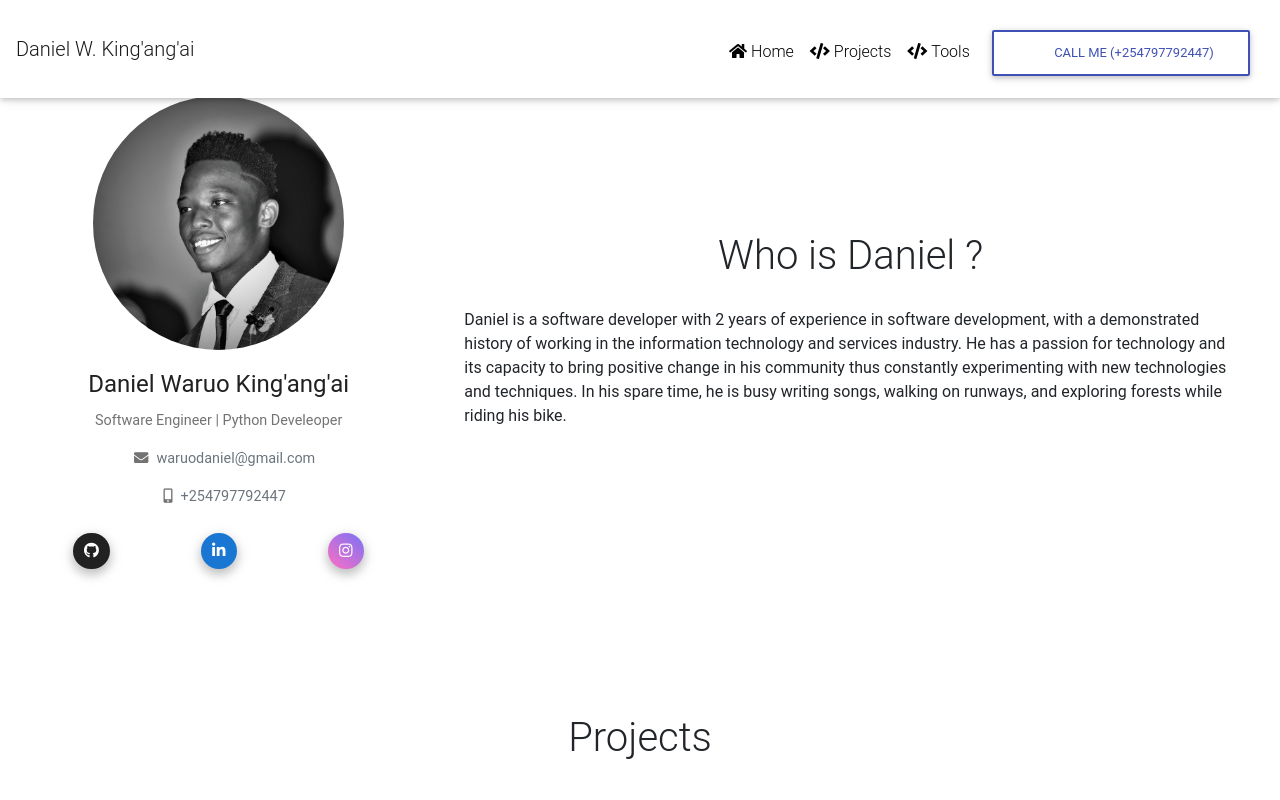
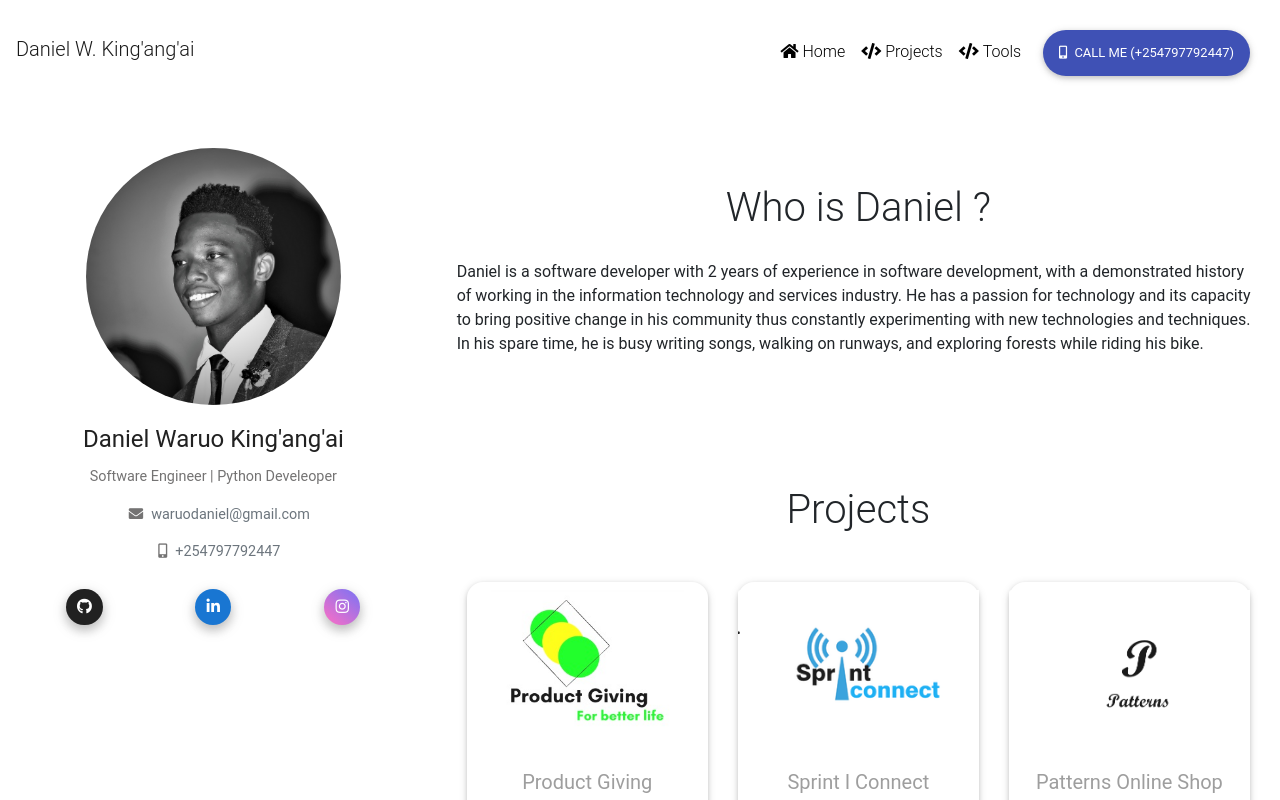
Before and after one commit to daniel-waruo/daniel-waruo-site, a Next.js app: page / in a window 1280 px wide. Shown: the top 800 px of the page. Built offline with nearby package versions, Linux system fonts and the light colour scheme.

Commit message:
feat: improved the userface

```diff
--- a/components/JumbotronSection/PictureCard.js
+++ b/components/JumbotronSection/PictureCard.js
@@ -34,7 +34,9 @@ export default () => (
       <MDBRow center>
         <MDBCol>
           <MDBAnimation type={"fadeInLeft"} delay={'0.2s'}>
-            <MDBBtn tag="a" size="sm" className={"btn-floating"} target={'_blank'}
+            <MDBBtn tag="a" size="sm"
+                    className={"btn-floating"}
+                    target={'_blank'}
                     href={"https://github.com/daniel-waruo"} color={"dark"}>
               <MDBIcon fab icon="github"/>
             </MDBBtn>
--- a/components/JumbotronSection/index.js
+++ b/components/JumbotronSection/index.js
@@ -1,6 +1,5 @@
 import React from 'react'
-import {MDBAnimation, MDBCard, MDBCardBody, MDBCol, MDBRow} from 'mdbreact'
-import PictureCard from './PictureCard'
+import {MDBCard, MDBCardBody, MDBContainer} from 'mdbreact'
 
 export default () => {
   const backgroundStyle = {
@@ -12,16 +11,7 @@ export default () => {
   };
 
   return (
-    <div className={"overflow-hidden"}>
-      <MDBAnimation type={"fadeIn"}>
-        <MDBRow className="h-100 mx-2" center>
-          <MDBCol size={"12"} sm={"8"} md={"5"} lg={"4"}
-                  className="mt-5 pt-3 pt-md-5 mb-5 white-text text-center">
-            <MDBAnimation delay={"0.2"} type={"fadeInLeft"}>
-              <PictureCard/>
-            </MDBAnimation>
-          </MDBCol>
-          <MDBCol size={"12"} sm={"8"} md={"7"} lg={"8"} className="mt-5 pt-3 pt-md-5 my-auto">
+    <div className="mt-5 my-auto">
       <MDBCard className={" py-1 z-depth-0"}>
         <h1 className={"text-center"}>Who is Daniel ?</h1>
         <MDBCardBody tag={"p"} style={{fontSize: "1rem"}}>
@@ -32,9 +22,7 @@ export default () => {
           exploring forests while riding his bike.
         </MDBCardBody>
       </MDBCard>
-          </MDBCol>
-        </MDBRow>
-      </MDBAnimation>
     </div>
+
   )
 }
--- a/components/NavBar/index.js
+++ b/components/NavBar/index.js
@@ -21,7 +21,7 @@ export default class NavBar extends Component {
 
   render() {
     return (
-      <MDBNavbar color={"white"} light expand="lg" fixed={"top"} scrolling>
+      <MDBNavbar color={"white"} className={"z-depth-0"} light expand="lg" fixed={"top"} >
         <MDBNavbarBrand>
           Daniel W. King'ang'ai
         </MDBNavbarBrand>
@@ -48,8 +48,8 @@ export default class NavBar extends Component {
             </MDBNavItem>
             <MDBNavItem className={"nav-item-mobile"}>
               <a href="tel:+254797792447" className={"nav-link pt-3 waves-effect waves-light"}>
-                <MDBBtn color={"indigo"} outline>
-                  <MDBIcon far icon="phone" className="mr-1"/> Call Me (+254797792447)
+                <MDBBtn className={"rounded-pill px-3"} color={"indigo"} >
+                  <MDBIcon icon="mobile-alt" className="mr-1"/> Call Me (+254797792447)
                 </MDBBtn>
               </a>
             </MDBNavItem>
--- a/components/NavOffset.js
+++ b/components/NavOffset.js
@@ -2,6 +2,6 @@ import React from 'react'
 
 export default (props) => {
   return (
-    <div style={{height:"67px"}} {...props} />
+    <div style={{height:"90px"}} {...props} />
   )
 }
--- a/components/ProjectSection/ProjectCard.js
+++ b/components/ProjectSection/ProjectCard.js
@@ -21,10 +21,9 @@ export default class ProjectCard extends React.PureComponent {
     return (
       <>
         <ProjectModal toggle={this.toggle} open={this.state.modalOpen}  {...this.props.children}/>
-        <MDBCard className={"mb-3"} onClick={this.toggle}>
+        <MDBCard className={"mb-3 pt-2"} style={{borderRadius:'1rem'}} onClick={this.toggle}>
           <div className={"h-100"}>
-            <MDBCardImage style={{height: "10rem", width: "auto",}} zoom className="c-card-image mx-auto" src={logo}
-                          top/>
+            <MDBCardImage style={{height: "10rem", width: "auto",}} zoom className="c-card-image mx-auto" src={logo} top/>
           </div>
           <MDBCardBody className={"text-center"}>
             <MDBCardTitle tag={"h5"} className={"text-center grey-text"}>{name}</MDBCardTitle>
--- a/pages/index.js
+++ b/pages/index.js
@@ -1,24 +1,48 @@
 import React from 'react'
 import Head from 'next/head'
-import LanguageSection from '../components/LanguageSection'
-import AttributionSection from '../components/AttributionSection'
-import ProjectSection from '../components/ProjectSection'
-import JumbotronSection from '../components/JumbotronSection'
 import NavBar from '../components/NavBar'
-import {MDBContainer} from "mdbreact";
+import {MDBAnimation, MDBCol, MDBContainer, MDBRow} from "mdbreact";
+import PictureCard from "../components/JumbotronSection/PictureCard";
+import JumbotronSection from "../components/JumbotronSection";
+import ProjectSection from "../components/ProjectSection";
+import LanguageSection from "../components/LanguageSection";
+import AttributionSection from "../components/AttributionSection";
+import NavOffset from "../components/NavOffset";
 
 export default () => (
-  <div className={"overflow-hidden"}>
+  <>
+    <MDBCol
+      size={"12"}
+      md={"4"}
+      top={0}
+      style={{
+        top: "100px",
+        left: 0,
+        position: "fixed"
+      }}
+      className="mt-5 pt-0 mb-5 white-text text-center">
+      <MDBAnimation delay={"0.2"} type={"fadeInLeft"}>
+        <PictureCard/>
+      </MDBAnimation>
+    </MDBCol>
+    <div className={"overflow-hidden"} >
       <Head>
         <title>Daniel Waruo - Software Engineer</title>
         <link rel="icon" href="/favicon.ico"/>
       </Head>
       <NavBar/>
+      <NavOffset/>
+      <MDBRow end style={{position: "relative", top: 0}}>
+        <MDBCol size={"12"} md={"8"}>
+          <NavOffset/>
           <JumbotronSection/>
           <MDBContainer>
             <ProjectSection/>
             <LanguageSection/>
           </MDBContainer>
           <AttributionSection/>
+        </MDBCol>
+      </MDBRow>
     </div>
+  </>
 )
```
Also changed, not shown: public/projects/sprint/logo.png. Lines whose indentation alone changed are shown as unchanged.
